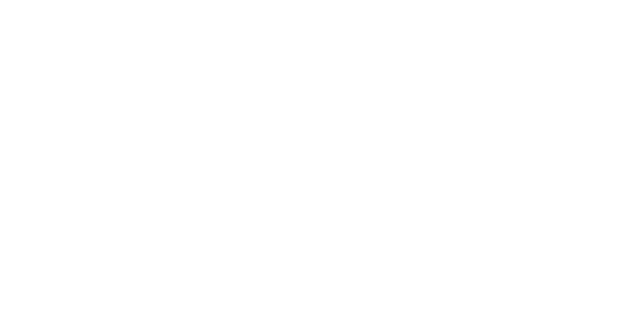
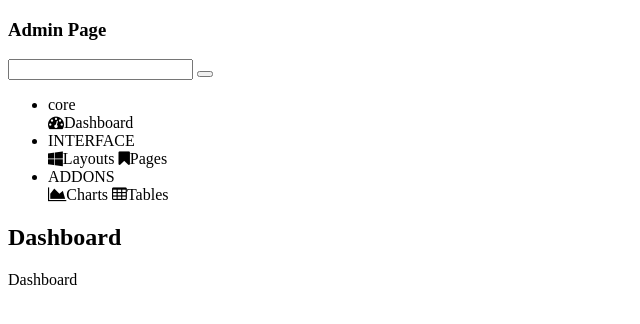
Before and after one commit to LuisCitrone/project-css3-002-admin-template, a plain HTML site: page index.html in a window 1280 px wide. Shown: the whole page, without its empty margins (0-640 px from the left). Drawn offline with Linux system fonts and the light colour scheme.

Commit message:
html elkészítése

```diff
--- /dev/null
+++ b/css/style.css
@@ -0,0 +1 @@
+*{ box-sizing: border-box;}
--- a/index.html
+++ b/index.html
@@ -1,12 +1,60 @@
 <!DOCTYPE html>
 <html lang="en">
+
 <head>
     <meta charset="UTF-8">
     <meta name="viewport" content="width=device-width, initial-scale=1.0">
     <title>Document</title>
     <link rel="stylesheet" href="css\font-awesome-4.7.0\css\font-awesome.min.css">
+    <link rel="stylesheet" href="/project-css3-002-admin-template/css/style.css">
 </head>
+
 <body>
+    <header class="header--dark">
+        <h3 class="header__title">Admin Page</h3>
+        <div class="header__search">
+            <input type="text" class="search__input">
+            <button class="search__btn"></button>
+        </div>
+    </header>
+    <main>
+        <aside>
+            <nav class="main__nav">
+                <ul class="nav__ul">
+                    <li>core</li>
+                    <li class=" fa fa-tachometer">Dashboard</li>
+                    <li>INTERFACE</li>
+                    <li class=" fa fa-windows">Layouts</li>
+                    <li class=" fa fa-bookmark">Pages</li>
+                    <li>ADDONS</li>
+                    <li class=" fa fa-area-chart">Charts</li>
+                    <li class=" fa fa-table">Tables</li>
+                </ul>
+            </nav>
+        </aside>
+        <section class="content">
+            <h1>Dashboard</h1>
+            <div class="main__breadcrumb">Dashboard</div>
+            <div class="main__cards">
+                <div class="main__card" class="main__card--blue:">
+                    <div class="card__top"></div>
+                    <div class="card__bottom"></div>
+                </div>
+                <div class="main__card" class="main__card--yellow:">
+                    <div class="card__top"></div>
+                    <div class="card__bottom"></div>
+                </div>
+                <div class="main__card" class="main__card--green:">
+                    <div class="card__top"></div>
+                    <div class="card__bottom"></div>
+                </div>
+                <div class="main__card" class="main__card--red:">
+                    <div class="card__top"></div>
+                    <div class="card__bottom"></div>
+                </div>
+            </div>
+        </section>
+    </main>
+</body>
 
-</body>
 </html>
```
